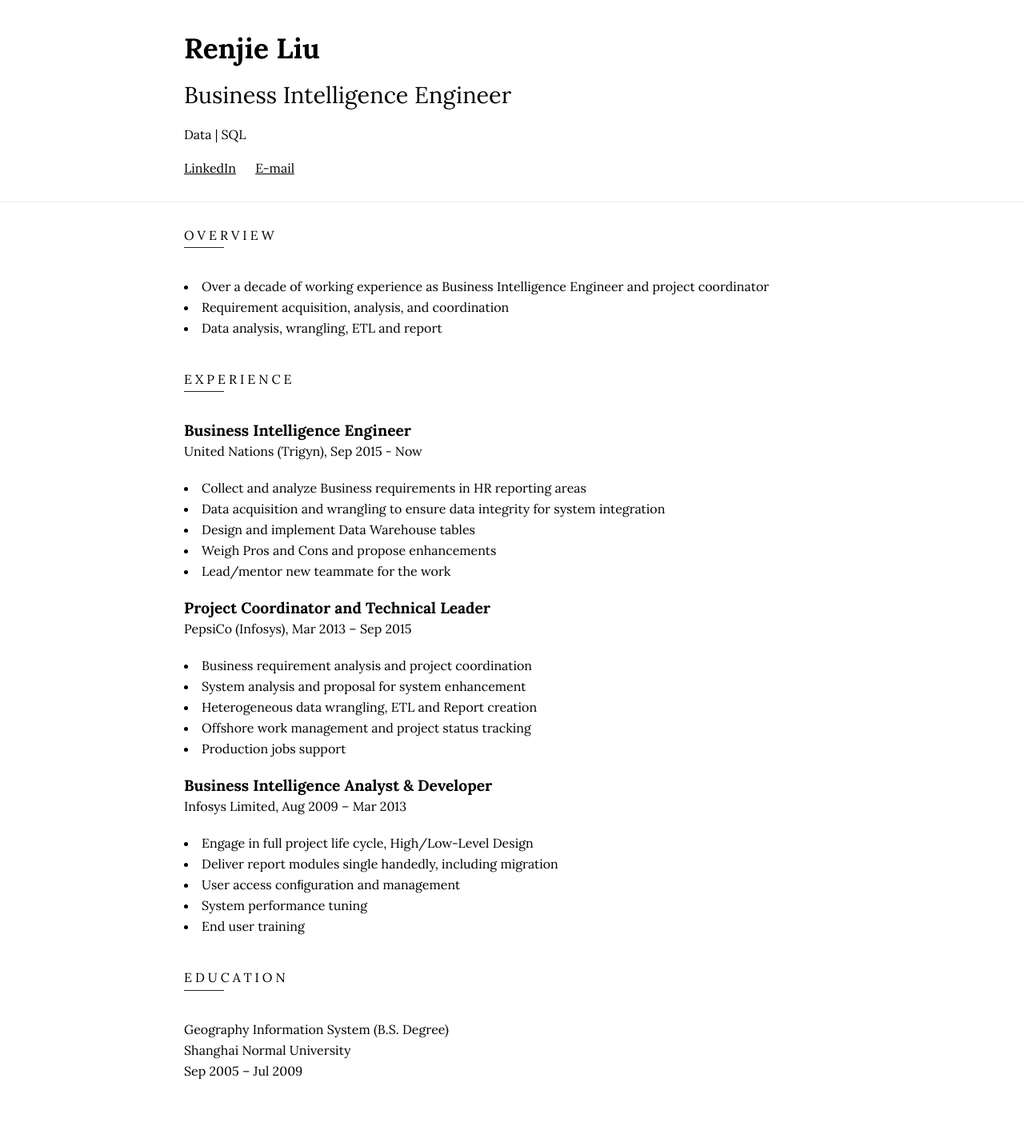
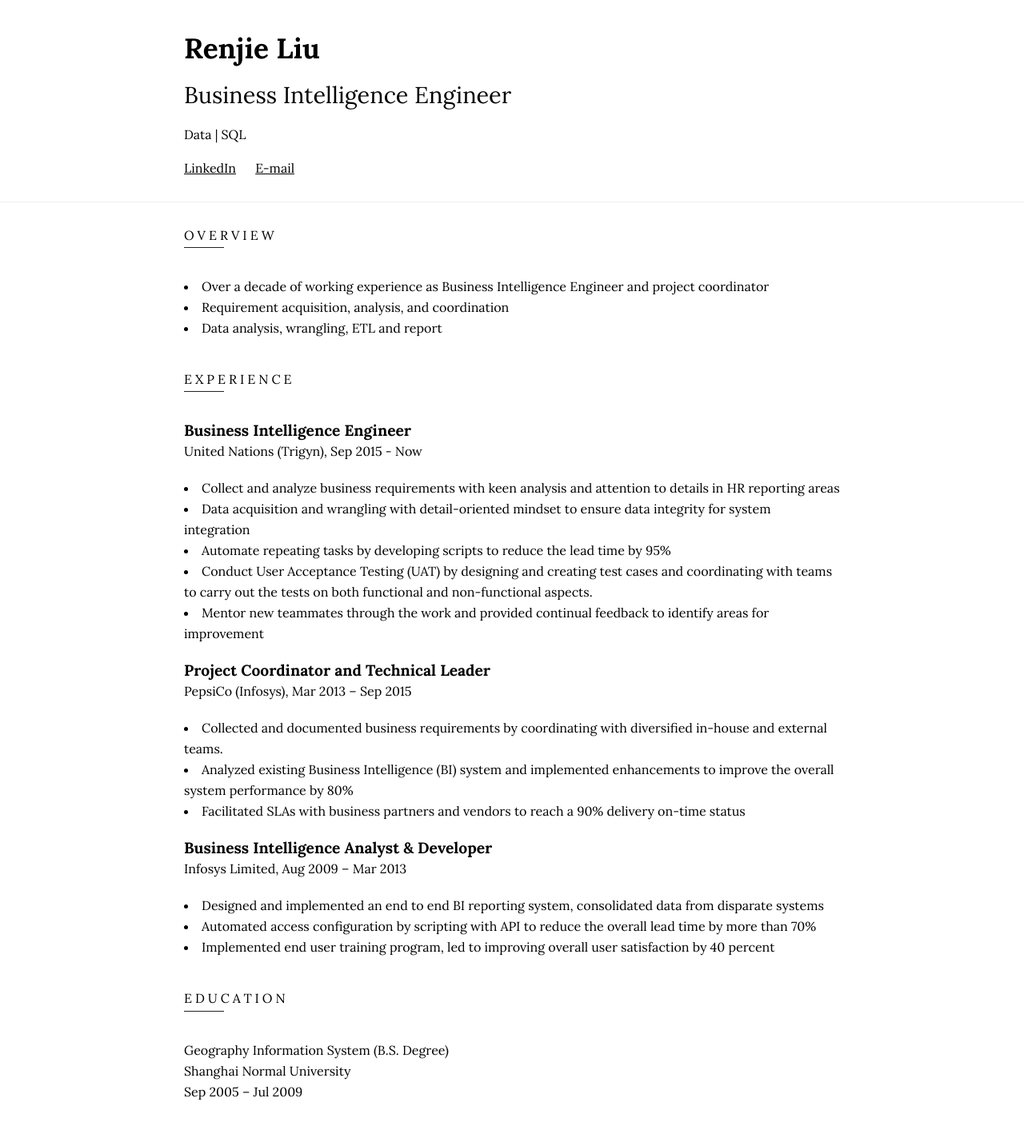
Before and after one commit to renjieliu/renjieliu.github.io, a Jekyll site: the page built from index.html, in a window 1280 px wide. Shown: the whole page at 80% size. Built offline with Jekyll 4.4.1, drawn with Linux system fonts in a browser that asks for light colours; before the commit the page ends 1392 px from its top, so only the background shows below that.

Commit message:
Update jobs.yml

```diff
--- a/_data/jobs.yml
+++ b/_data/jobs.yml
@@ -1,28 +1,24 @@
 -   title: Business Intelligence Engineer
     company: United Nations (Trigyn), Sep 2015 - Now
     description:
-         - item: Collect and analyze Business requirements in HR reporting areas
-         - item: Data acquisition and wrangling to ensure data integrity for system integration
-         - item: Design and implement Data Warehouse tables
-         - item: Weigh Pros and Cons and propose enhancements
-         - item: Lead/mentor new teammate for the work
+        - item: Collect and analyze business requirements with keen analysis and attention to details in HR reporting areas
+        - item: Data acquisition and wrangling with detail-oriented mindset to ensure data integrity for system integration
+        - item: Automate repeating tasks by developing scripts to reduce the lead time by 95%
+        - item: Conduct User Acceptance Testing (UAT) by designing and creating test cases and coordinating with teams to carry out the tests on both functional and non-functional aspects.
+        - item: Mentor new teammates through the work and provided continual feedback to identify areas for improvement
 
 
 -   title: Project Coordinator and Technical Leader
     company: PepsiCo (Infosys), Mar 2013 – Sep 2015
     description:
-        - item: Business requirement analysis and project coordination
-        - item: System analysis and proposal for system enhancement
-        - item: Heterogeneous data wrangling, ETL and Report creation
-        - item: Offshore work management and project status tracking
-        - item: Production jobs support
+        - item: Collected and documented business requirements by coordinating with diversified in-house and external teams.
+        - item: Analyzed existing Business Intelligence (BI) system and implemented enhancements to improve the overall system performance by 80%
+        - item: Facilitated SLAs with business partners and vendors to reach a 90% delivery on-time status
 
 
 -   title: Business Intelligence Analyst & Developer
     company: Infosys Limited, Aug 2009 – Mar 2013
     description:
-        - item: Engage in full project life cycle, High/Low-Level Design
-        - item: Deliver report modules single handedly, including migration
-        - item: User access conﬁguration and management
-        - item: System performance tuning
-        - item: End user training
+        - item: Designed and implemented an end to end BI reporting system, consolidated data from disparate systems
+        - item: Automated access configuration by scripting with API to reduce the overall lead time by more than 70%
+        - item: Implemented end user training program, led to improving overall user satisfaction by 40 percent
```
